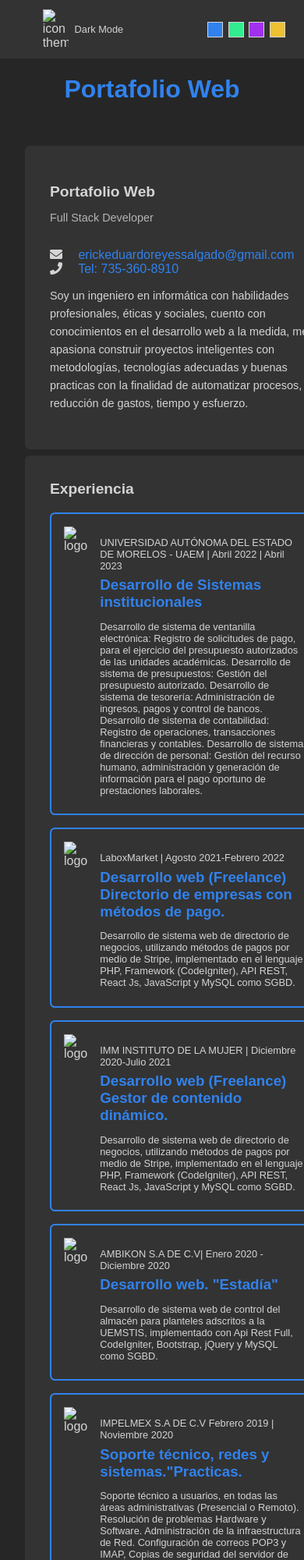
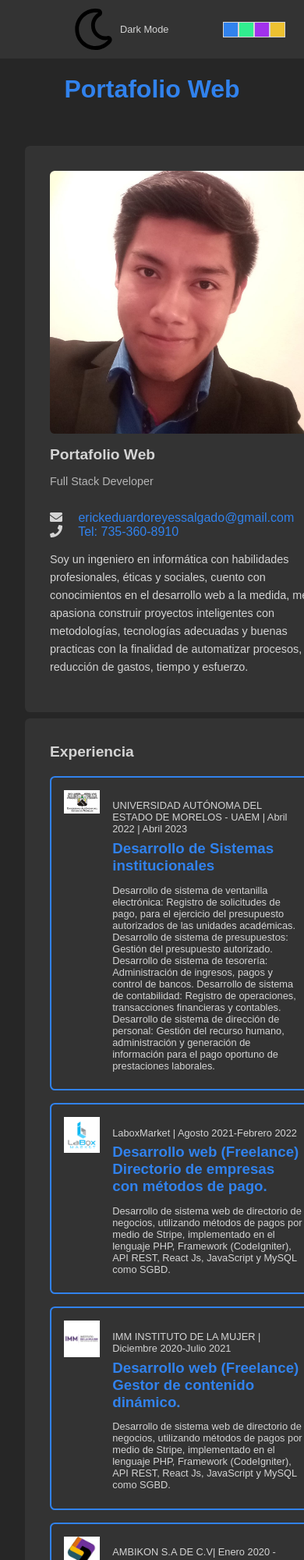
Before and after one commit to ErickEduardoReyesSalgado/erickeduardoreyessalgado.github.io, a plain HTML site: page index.html in a window 390 px wide. Shown: the top 2000 px of the page at 78% size. Drawn offline with Linux system fonts and the light colour scheme; files that its build step writes are made by us from their sources; files whose address does not match are found by name.

Commit message:
Update index.html
Se corrigen rutas para las imágenes

```diff
--- a/index.html
+++ b/index.html
@@ -16,7 +16,7 @@
   <header class="header">
     <div class="switches">
       <div id="toggle-theme" class="toggle-theme">
-        <img id="toggle-icon" src="assets/icons/moon.svg" alt="icon theme" class="toggle-theme_icon">
+        <img id="toggle-icon" src="moon.svg" alt="icon theme" class="toggle-theme_icon">
         <p id="toggle-text" class="toggle-theme__text">Dark Mode</p>
       </div>
     </div>
@@ -33,7 +33,7 @@
     <section class="column column--left">
       <article class="card card--profile">
         <div class="card__image-container">
-          <img src="assets/images/perfil.jpg" alt="" srcset="">
+          <img src="perfil.jpg" alt="" srcset="">
         </div>
         <div class="card__header">
           <h2 class="card__title no-margin">Portafolio Web</h2>
@@ -57,7 +57,7 @@
       <article class="card card--experience">
         <h2 class="card__title">Experiencia</h2>
         <div class="experience">
-          <img src="assets/images/uaem.jpg" alt="logo" class="experience__image">
+          <img src="uaem.jpg" alt="logo" class="experience__image">
           <div class="experience__info">
             <p class="experience__time">UNIVERSIDAD AUTÓNOMA DEL ESTADO DE MORELOS - UAEM | Abril  2022 | Abril 2023</p>
             <h3 class="experience__job">Desarrollo de Sistemas institucionales</h3>
@@ -67,7 +67,7 @@
         </div>
 
         <div class="experience">
-          <img src="assets/images/labox.png" alt="logo" class="experience__image">
+          <img src="labox.png" alt="logo" class="experience__image">
           <div class="experience__info">
             <p class="experience__time">LaboxMarket | Agosto 2021-Febrero 2022</p>
             <h3 class="experience__job">Desarrollo web (Freelance) Directorio de empresas con métodos de pago.</h3>
@@ -76,7 +76,7 @@
         </div>
 
         <div class="experience">
-          <img src="assets/images/immLogo.png" alt="logo" class="experience__image">
+          <img src="immLogo.png" alt="logo" class="experience__image">
           <div class="experience__info">
             <p class="experience__time">IMM INSTITUTO DE LA MUJER | Diciembre 2020-Julio 2021</p>
             <h3 class="experience__job">Desarrollo web (Freelance) Gestor de contenido dinámico.</h3>
@@ -85,7 +85,7 @@
         </div>
 
         <div class="experience">
-          <img src="assets/images/ambikon.jpg" alt="logo" class="experience__image">
+          <img src="ambikon.jpg" alt="logo" class="experience__image">
           <div class="experience__info">
             <p class="experience__time">AMBIKON S.A DE C.V| Enero 2020 - Diciembre 2020</p>
             <h3 class="experience__job">Desarrollo web. "Estadía"</h3>
@@ -94,7 +94,7 @@
         </div>
 
         <div class="experience">
-          <img src="assets/images/impel.png" alt="logo" class="experience__image">
+          <img src="impel.png" alt="logo" class="experience__image">
           <div class="experience__info">
             <p class="experience__time">IMPELMEX S.A DE C.V  Febrero 2019 | Noviembre 2020</p>
             <h3 class="experience__job">Soporte técnico, redes y sistemas."Practicas.</h3>
@@ -246,7 +246,7 @@
 
       <article class="card card--project">
         <div class="card__image-container">
-          <img src="assets/images/laboxmarket.png" alt="Landings page projects" class="card__image">
+          <img src="laboxmarket.png" alt="Landings page projects" class="card__image">
         </div>
         <div class="project">
           <div class="project__tags">
@@ -273,7 +273,7 @@
 
       <article class="card card--project">
         <div class="card__image-container">
-          <img src="assets/images/imm.png" alt="Landings page projects" class="card__image">
+          <img src="imm.png" alt="Landings page projects" class="card__image">
         </div>
         <div class="project">
           <div class="project__tags">
@@ -297,7 +297,7 @@
 
       <article class="card card--project">
         <div class="card__image-container">
-          <img src="assets/images/plantel.png" alt="Landings page projects" class="card__image">
+          <img src="plantel.png" alt="Landings page projects" class="card__image">
         </div>
         <div class="project">
           <div class="project__tags">
```
